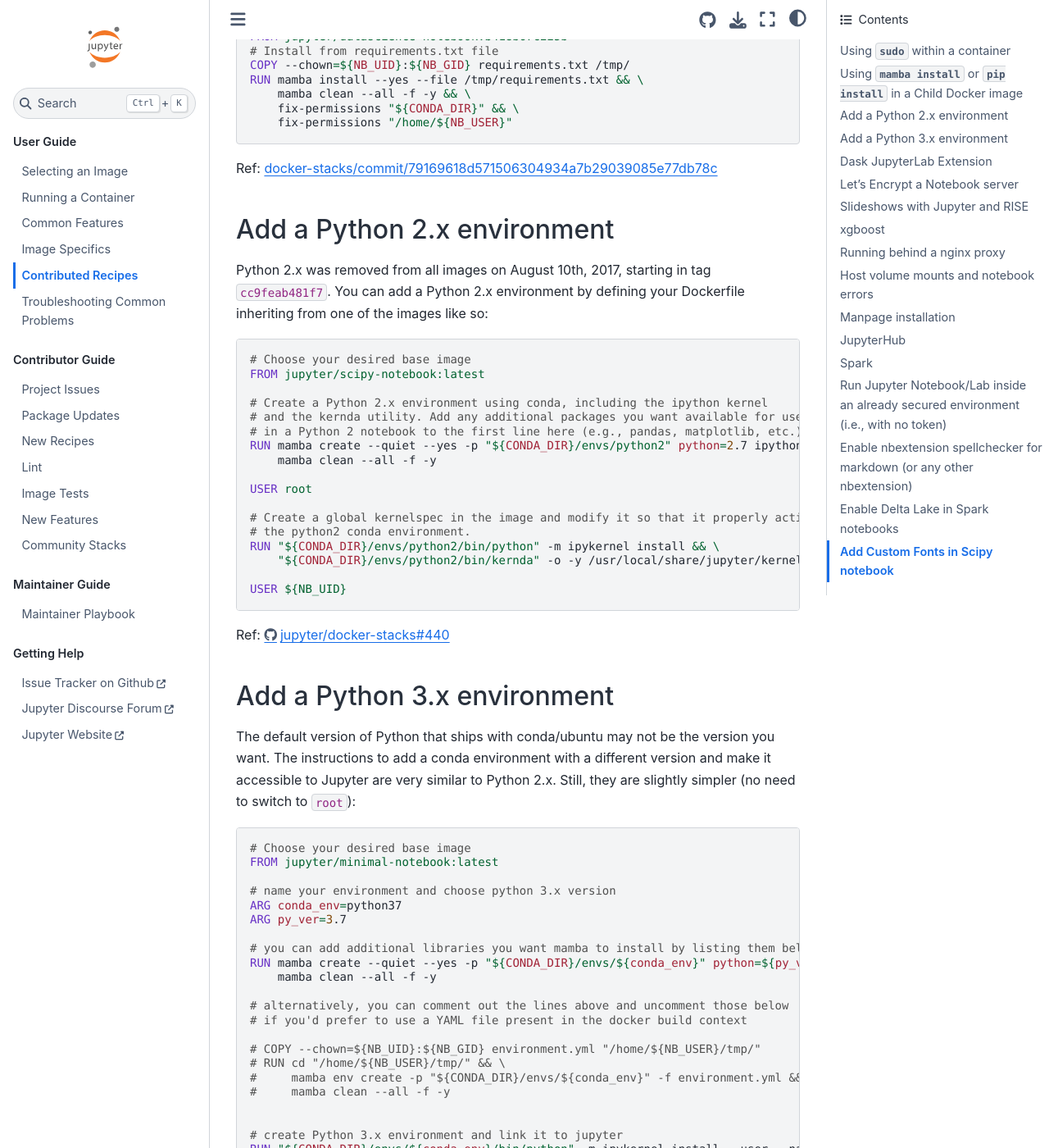
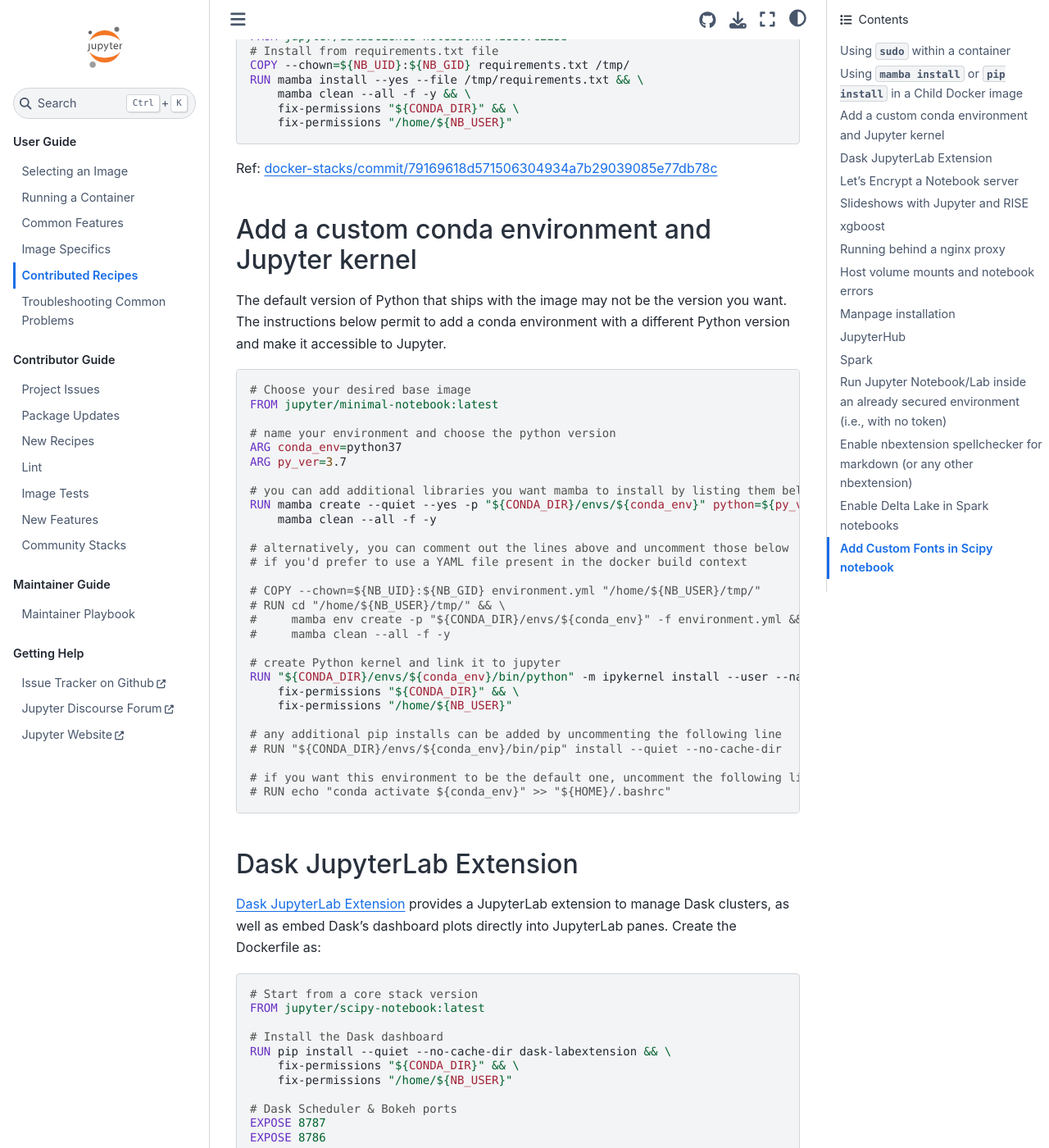
Before and after one commit to jupyter/docker-stacks, a Sphinx documentation site: the page built from docs/using/recipes.md, in a window 1280 px wide and 1400 px high, scrolled down 1510 px. Shown: the whole window at 82% size. Built offline with Sphinx 7.4.7 and the Sphinx Book theme 1.1.4, drawn with Linux system fonts in a browser that asks for light colours; some of the changed text lies outside the part shown.

Commit message:
Unique recipe to install a custom conda env

````diff
--- a/docs/using/recipes.md
+++ b/docs/using/recipes.md
@@ -71,43 +71,16 @@
 
 Ref: [docker-stacks/commit/79169618d571506304934a7b29039085e77db78c](https://github.com/jupyter/docker-stacks/commit/79169618d571506304934a7b29039085e77db78c#r15960081)
 
-## Add a Python 2.x environment
+## Add a custom conda environment and Jupyter kernel
 
-Python 2.x was removed from all images on August 10th, 2017, starting in tag `cc9feab481f7`.
-You can add a Python 2.x environment by defining your Dockerfile inheriting from one of the images like so:
-
-```dockerfile
-# Choose your desired base image
-FROM jupyter/scipy-notebook:latest
-
-# Create a Python 2.x environment using conda, including the ipython kernel
-# and the kernda utility. Add any additional packages you want available for use
-# in a Python 2 notebook to the first line here (e.g., pandas, matplotlib, etc.)
-RUN mamba create --quiet --yes -p "${CONDA_DIR}/envs/python2" python=2.7 ipython ipykernel kernda && \
-    mamba clean --all -f -y
-
-USER root
-
-# Create a global kernelspec in the image and modify it so that it properly activates
-# the python2 conda environment.
-RUN "${CONDA_DIR}/envs/python2/bin/python" -m ipykernel install && \
-    "${CONDA_DIR}/envs/python2/bin/kernda" -o -y /usr/local/share/jupyter/kernels/python2/kernel.json
-
-USER ${NB_UID}
-```
-
-Ref: <https://github.com/jupyter/docker-stacks/issues/440>
-
-## Add a Python 3.x environment
-
-The default version of Python that ships with conda/ubuntu may not be the version you want.
-The instructions to add a conda environment with a different version and make it accessible to Jupyter are very similar to Python 2.x. Still, they are slightly simpler (no need to switch to `root`):
+The default version of Python that ships with the image may not be the version you want.
+The instructions below permit to add a conda environment with a different Python version and make it accessible to Jupyter.
 
 ```dockerfile
 # Choose your desired base image
 FROM jupyter/minimal-notebook:latest
 
-# name your environment and choose python 3.x version
+# name your environment and choose the python version
 ARG conda_env=python37
 ARG py_ver=3.7
 
@@ -123,17 +96,13 @@
 #     mamba env create -p "${CONDA_DIR}/envs/${conda_env}" -f environment.yml && \
 #     mamba clean --all -f -y
 
-
-# create Python 3.x environment and link it to jupyter
+# create Python kernel and link it to jupyter
 RUN "${CONDA_DIR}/envs/${conda_env}/bin/python" -m ipykernel install --user --name="${conda_env}" && \
     fix-permissions "${CONDA_DIR}" && \
     fix-permissions "/home/${NB_USER}"
 
 # any additional pip installs can be added by uncommenting the following line
-# RUN "${CONDA_DIR}/envs/${conda_env}/bin/pip" install
-
-# prepend conda environment to path
-ENV PATH "${CONDA_DIR}/envs/${conda_env}/bin:${PATH}"
+# RUN "${CONDA_DIR}/envs/${conda_env}/bin/pip" install --quiet --no-cache-dir
 
 # if you want this environment to be the default one, uncomment the following line:
 # RUN echo "conda activate ${conda_env}" >> "${HOME}/.bashrc"
````
